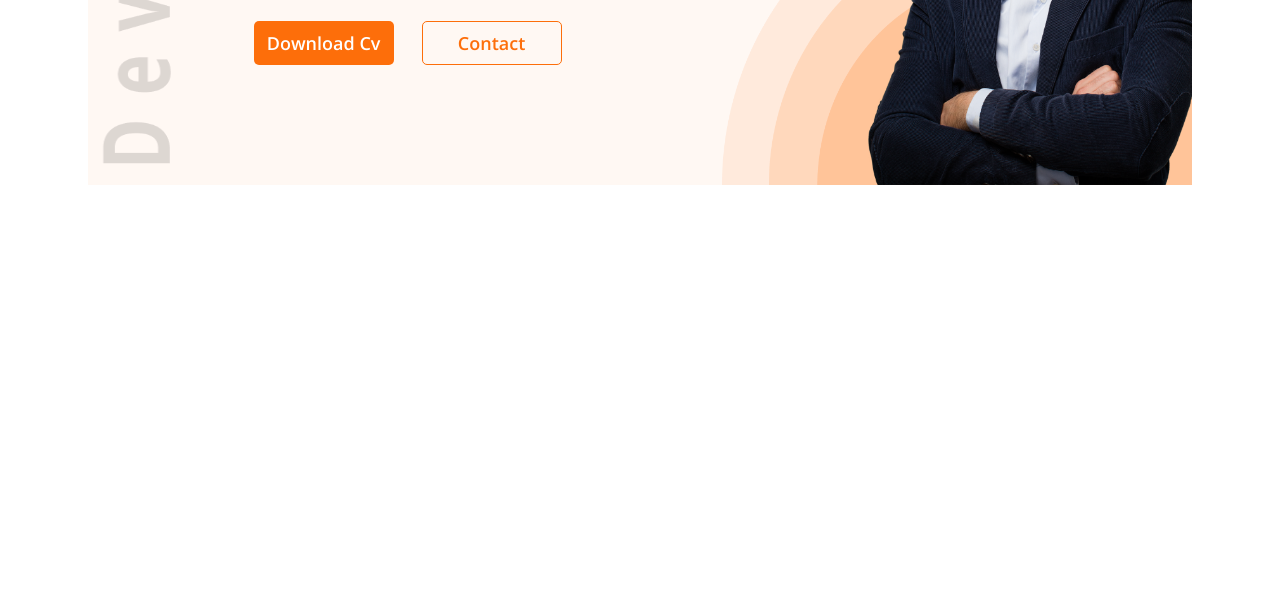
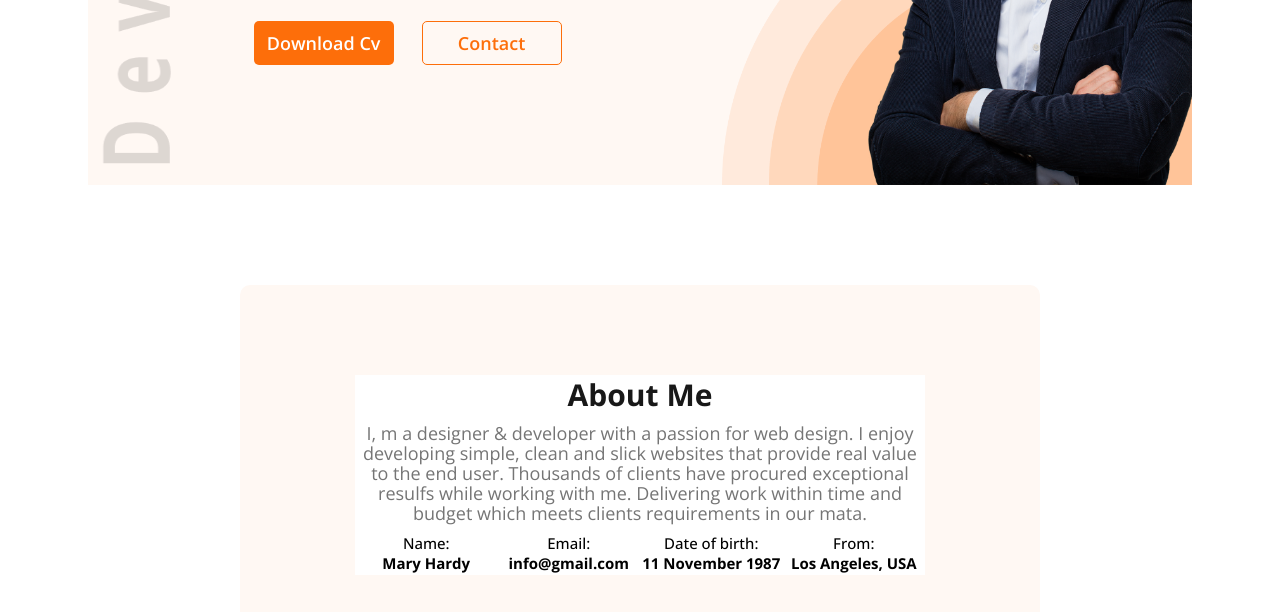
Before and after one commit to RifatCSE10/personal-portfolio, a plain HTML site: page index.html in a window 1280 px wide. Shown: the part 392-1004 px from the top of the page. Before the commit the page ends 800 px from the top, so only its background shows below. Drawn offline with nearby package versions, Linux system fonts and the light colour scheme.

Commit message:
About me section is compleate

```diff
--- a/index.html
+++ b/index.html
@@ -31,17 +31,52 @@
           <button class="btn_cont">contact</button>
         </div>
         <div class="rainbow_img">
-            <img src="./images/header_bg.png" alt="rainbow_bg">
+          <img src="./images/header_bg.png" alt="rainbow_bg" />
         </div>
         <div class="person_img">
-            <img src="./images/hardy.png" alt="person_img">
+          <img src="./images/hardy.png" alt="person_img" />
         </div>
         <div class="developer_img">
-            <img src="./images/developer.png" alt="dev_img">
+          <img src="./images/developer.png" alt="dev_img" />
         </div>
       </section>
     </header>
-    <main></main>
+    <main>
+      <section class="about">
+        <div class="about_box_me">
+          <h2>About Me</h2>
+          <p>
+            I, m a designer & developer with a passion for web design. I enjoy
+            developing simple, clean and slick websites that provide real value
+            to the end user. Thousands of clients have procured exceptional
+            resulfs while working with me. Delivering work within time and
+            budget which meets clients requirements in our mata.
+          </p>
+          <div class="address">
+            <div class="box">
+              <p>
+                Name: <br />
+                <span class="text_style">Mary Hardy</span>
+              </p>
+            </div>
+            <div class="box">
+              <p>Email: <br /><span class="text_style">info@gmail.com</span></p>
+            </div>
+            <div class="box">
+              <p>
+                Date of birth: <br />
+                <span class="text_style">11 November 1987</span>
+              </p>
+            </div>
+            <div class="box">
+              <p>
+                From: <br /><span class="text_style">Los Angeles, USA</span>
+              </p>
+            </div>
+          </div>
+        </div>
+      </section>
+    </main>
     <footer></footer>
   </body>
 </html>
--- a/style/style.css
+++ b/style/style.css
@@ -1,5 +1,5 @@
 @import url("https://fonts.googleapis.com/css2?family=Open+Sans:ital,wght@0,300..800;1,300..800&display=swap");
-
+@import url("https://fonts.googleapis.com/css2?family=Open+Sans:ital,wght@0,300..800;1,300..800&display=swap");
 * {
   margin: 0;
   padding: 0;
@@ -24,6 +24,10 @@
   text-align: center;
   text-transform: capitalize;
 }
+
+/* <===========================================>
+            Hero section start here
+   <===========================================> */
 
 .hero_section {
   width: 1104px;
@@ -189,13 +193,90 @@
 }
 
 .developer_img {
-    width: 94px;
-    height: 530px;
-    margin-top: -6%;
-    margin-left: 1%;
+  width: 94px;
+  height: 530px;
+  margin-top: -6%;
+  margin-left: 1%;
 }
 
 .developer_img img {
   width: 100%;
   height: 100%;
 }
+
+/* <===========================================>
+            Hero section start here
+   <===========================================> */
+
+.about {
+
+  width: 800px;
+  height: 380px;
+  margin: 0 auto;
+  border-radius: 10px;
+  background: rgb(255, 248, 243);
+  display: flex;
+  justify-content: center;
+  align-items: center;
+  margin-top: 100px;
+}
+
+.about .about_box_me {
+  width: 570px;
+  height: 200px;
+  background: rgb(255, 255, 255);
+}
+
+.about .about_box_me h2 {
+  height: 48px;
+  width: 570px;
+  color: rgb(24, 24, 24);
+  font-family: Open Sans;
+  font-size: 30px;
+  font-weight: 700;
+  line-height: 40px;
+  letter-spacing: 0%;
+  text-align: center;
+}
+
+.about .about_box_me >p {
+  width: 570px;
+  height: 100px;
+  color: rgb(117, 117, 117);
+  font-family: Open Sans;
+  font-size: 18px;
+  font-weight: 400;
+  line-height: 20px;
+  letter-spacing: 0%;
+  text-align: center;
+}
+
+.about .about_box_me .address {
+  display: flex;
+  justify-content: space-between;
+  align-items: center;
+}
+
+.about .about_box_me .address .box {
+  width: 148px;
+  height: 40px;
+  margin-top: 10px;
+}
+
+.about .about_box_me .address .box p {
+  font-family: Open Sans;
+  font-size: 15px;
+  font-weight: 500;
+  line-height: 20px;
+  letter-spacing: 0%;
+  text-align: center;
+
+}
+
+.about .about_box_me .address .box .text_style{
+  font-size: 15px;
+  font-weight: 700;
+  line-height: 20px;
+  letter-spacing: 0%;
+  text-align: center;
+}
```
